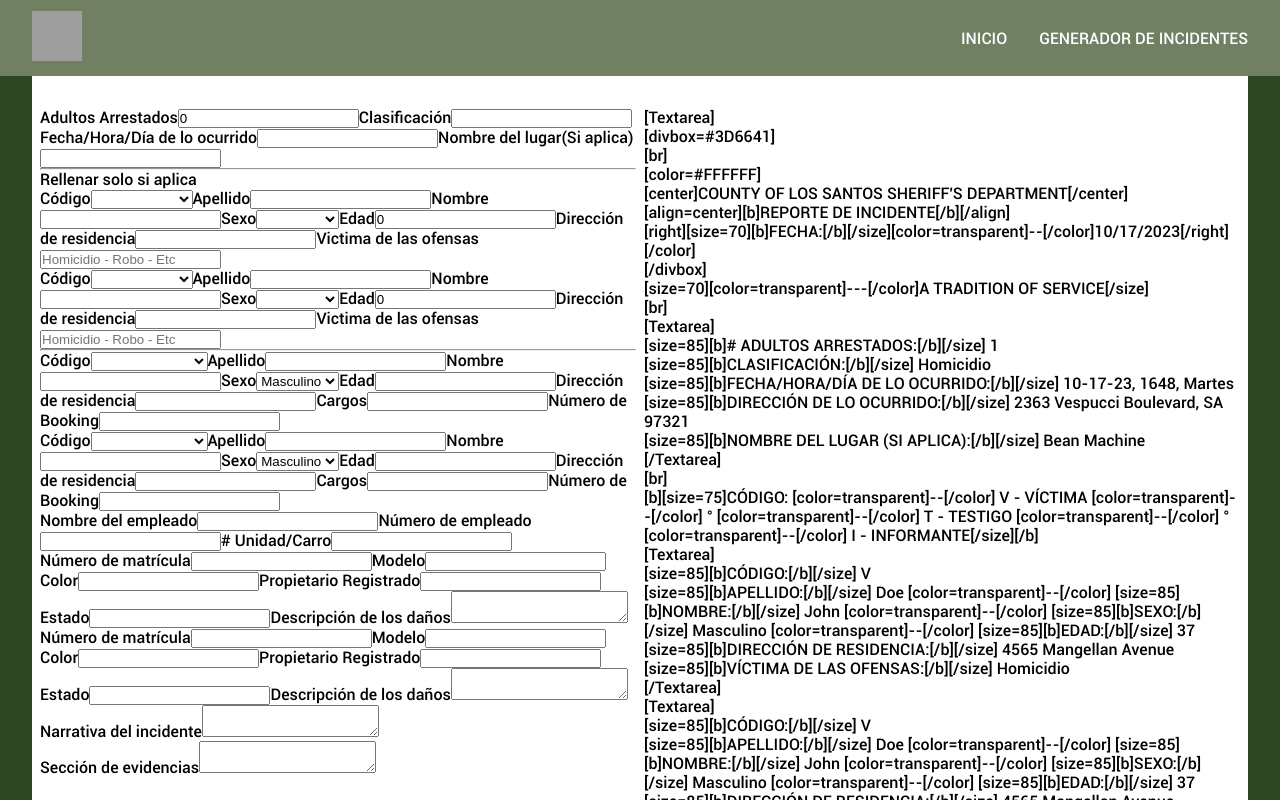
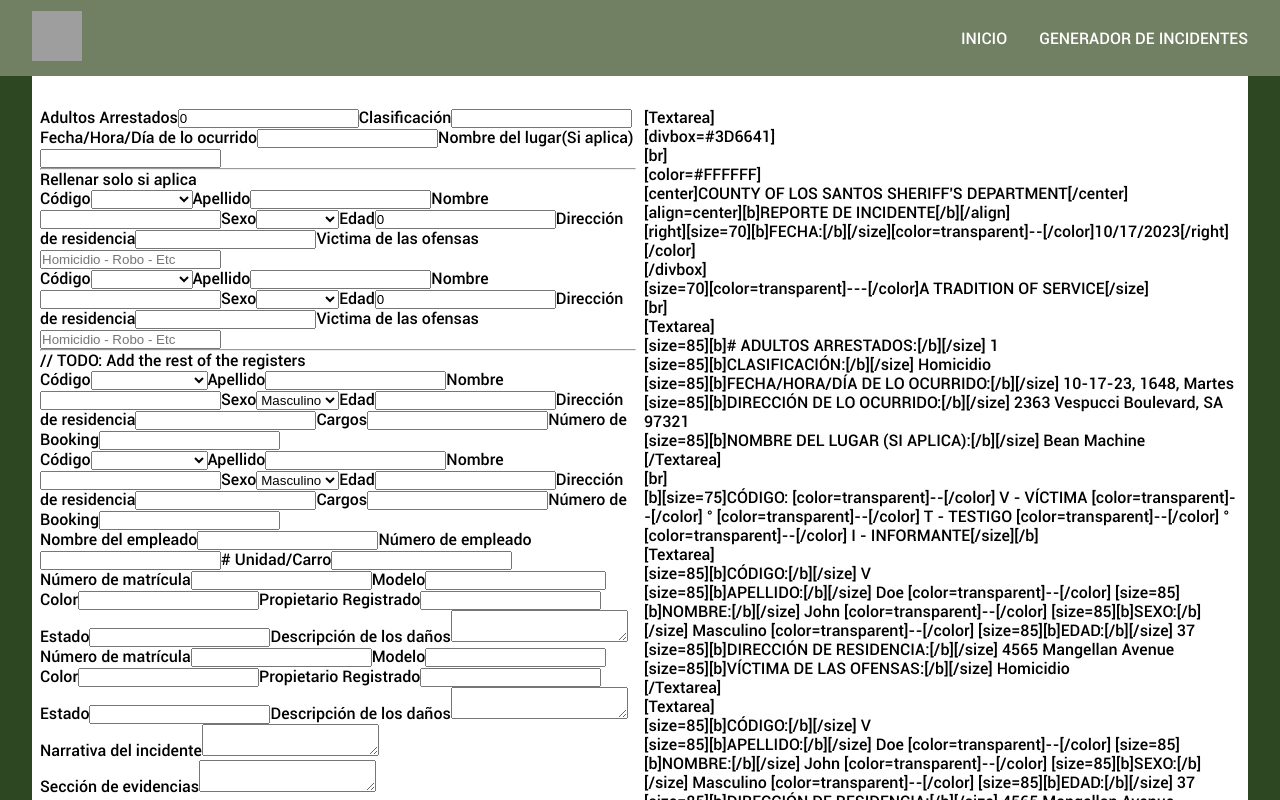
Before and after one commit to ApeWithGlasses/paperwork-generator, a React (Vite) app: page /incidents in a window 1280 px wide. Shown: the top 800 px of the page. Built offline with nearby package versions, Linux system fonts and the light colour scheme; grey boxes are pictures that could not be loaded.

Commit message:
TODO: Add the rest of the registers

```diff
--- a/src/pages/Incidents.tsx
+++ b/src/pages/Incidents.tsx
@@ -164,6 +164,7 @@ const Incidents = () => {
 
                         <hr />
 
+                        // TODO: Add the rest of the registers
                         <div className="registerThree">
                             <label htmlFor="codeRegisterThree">Código</label>
                             <select name="codeRegisterThree" id="codeRegisterThree">
```
